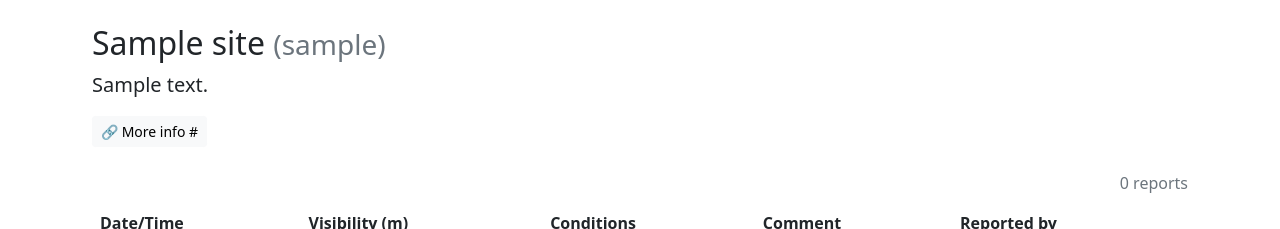
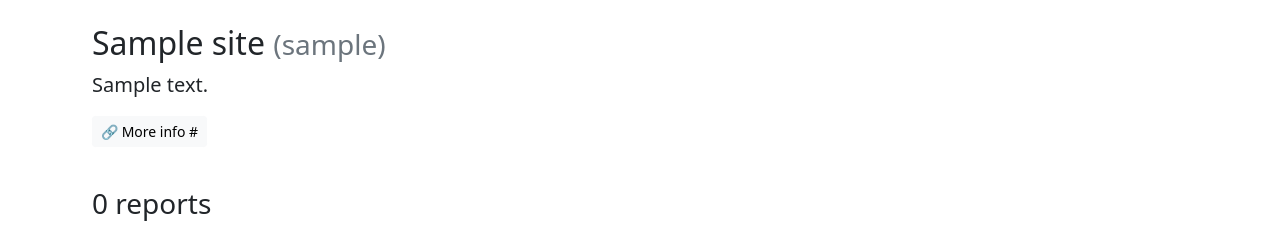
Before and after one commit to patrick-morrison/visreport2, a Django app: a page that uses report/templates/report/table.html in a window 1280 px wide. Shown: the part 56-285 px from the top of the page. Run offline with Django 4.2, Linux system fonts and the light colour scheme; tables that the repository leaves empty hold one stand-in row (values such as "Sample post"); data that the repository does not hold is empty; parts of the project's set-up code (start-up, migrations or seed data) failed here and were passed over; some libraries are stand-ins or nearby versions.

Commit message:
edit table style

```diff
--- a/report/templates/report/detail_site.html
+++ b/report/templates/report/detail_site.html
@@ -24,6 +24,7 @@
 {% if user.is_authenticated %}
 {% include "report/report_form.html" %}
 {% endif %}
+<br>
 {% include "report/table.html" %}
 
 
--- a/report/templates/report/table.html
+++ b/report/templates/report/table.html
@@ -1,7 +1,6 @@
+<h3>{{site.nreports}} reports</h3>
 <div class="table-responsive">
-
 <table class="table table-borderless caption-top ">
-    <caption class="text-end">{{site.nreports}} reports</caption>
     <thead>
       <tr>
         <th scope="col">Date/Time</th>
@@ -11,7 +10,6 @@
         <th scope="col">Comment</th>
         <th class="d-none d-lg-table-cell" scope="col">Reported by</th>
         <th class="d-lg-none" scope="col">User</th>
-      </tr>
       </tr>
     </thead>
     <tbody>
```
